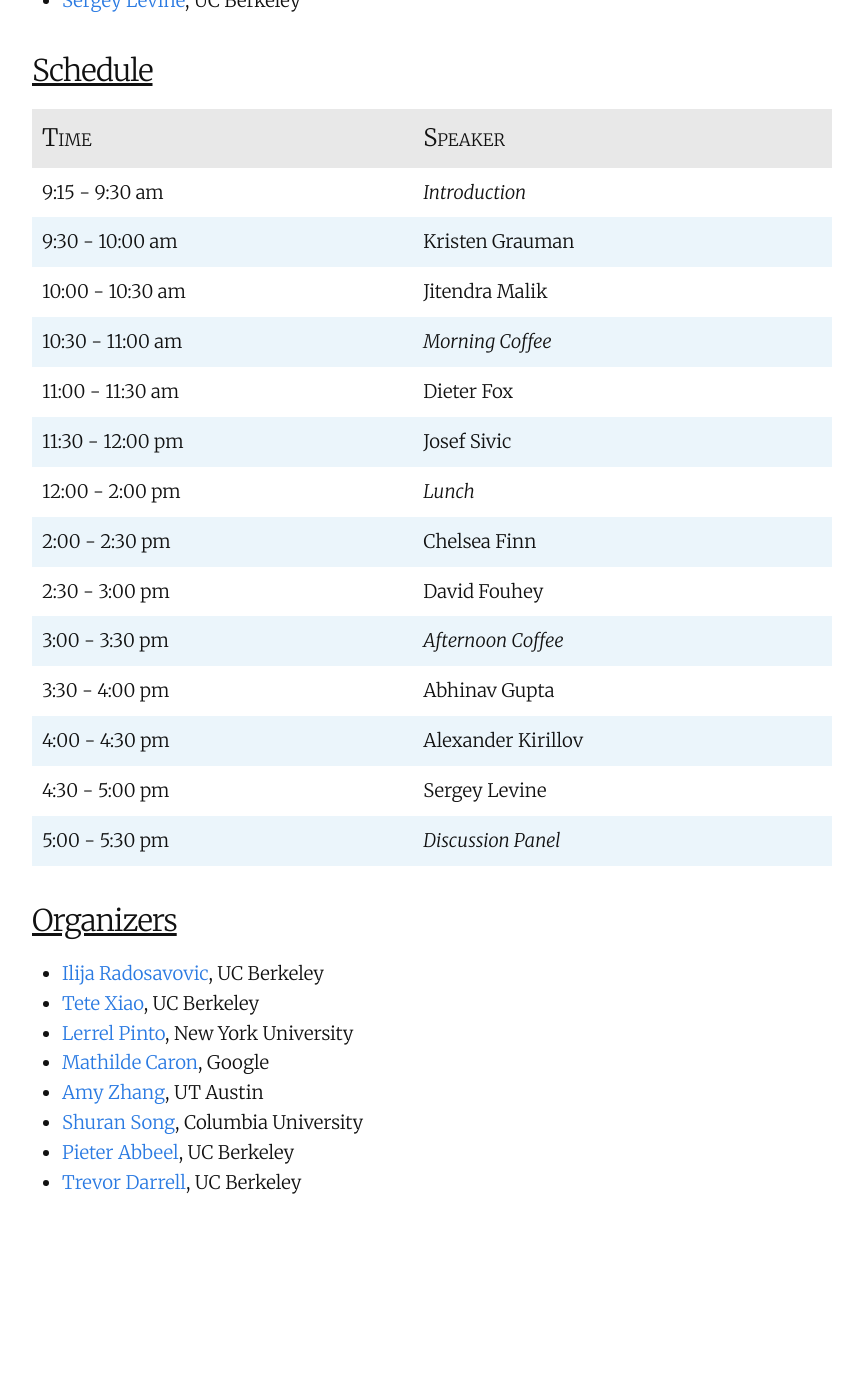
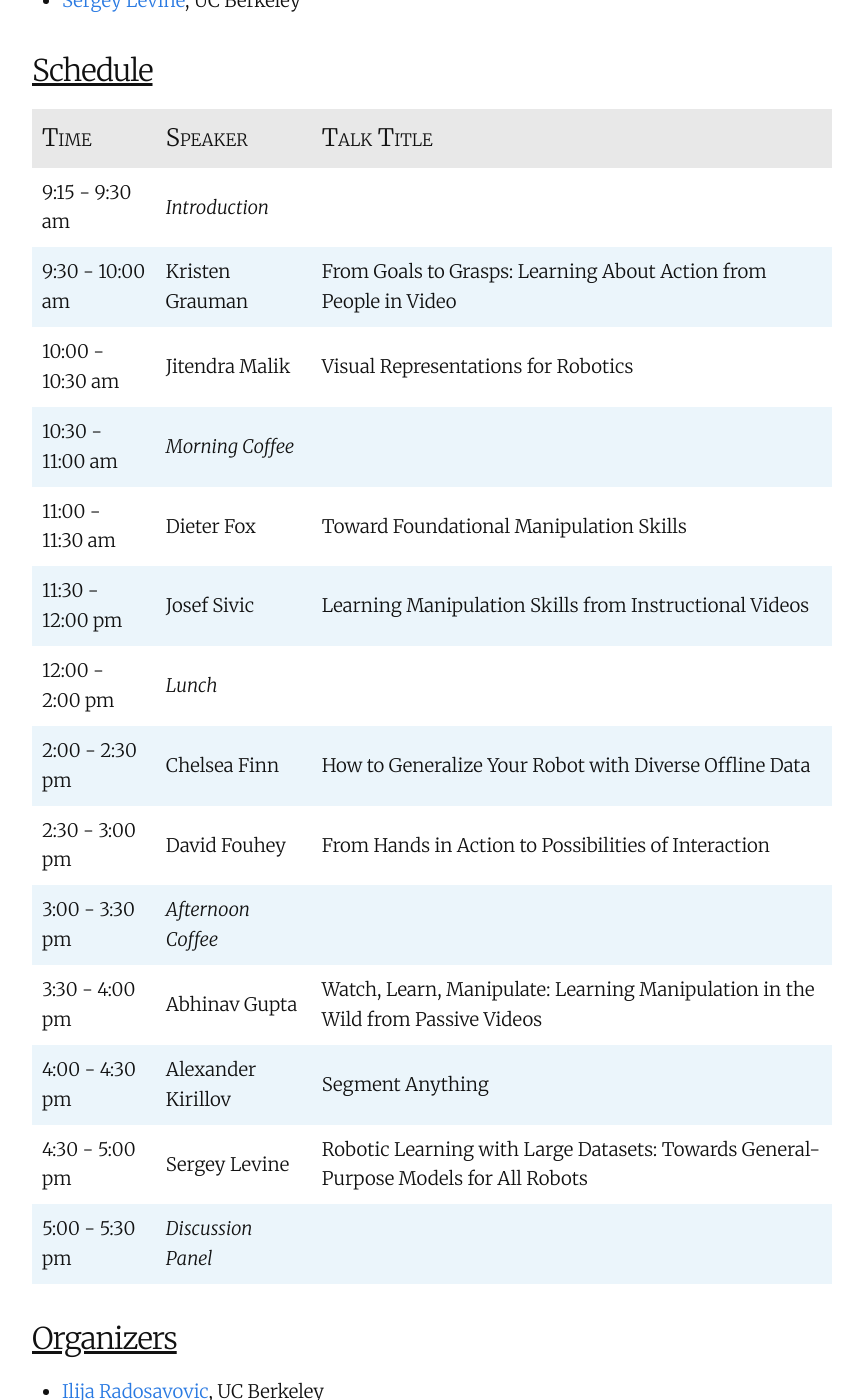
Before and after one commit to vispr-workshop/vispr-workshop.github.io, a Jekyll site: the page built from index.md, in a window 1280 px wide and 1400 px high, scrolled down 1109 px. Shown: the whole window, without its empty margins (208-1071 px from the left). Built offline with Jekyll 4.4.1, drawn with Linux system fonts in a browser that asks for light colours; our own code applies the rules of GitHub Pages for plain Markdown files; before the commit the page ends 2382 px from its top, so only the background shows below that.

Commit message:
Update index.md

```diff
--- a/index.md
+++ b/index.md
@@ -32,22 +32,22 @@ We are excited to have a lineup of speakers from computer vision, machine learni
 
 ## Schedule
 
-| Time  | Speaker  |
-|-|-|
-| 9:15 - 9:30 am | *Introduction* |
-| 9:30 - 10:00 am | Kristen Grauman |
-| 10:00 - 10:30 am | Jitendra Malik |
-| 10:30 - 11:00 am | *Morning Coffee* |
-| 11:00 - 11:30 am | Dieter Fox |
-| 11:30 - 12:00 pm | Josef Sivic |
-| 12:00 - 2:00 pm | *Lunch*
-| 2:00 - 2:30 pm | Chelsea Finn |
-| 2:30 - 3:00 pm | David Fouhey |
-| 3:00 - 3:30 pm | *Afternoon Coffee* |
-| 3:30 - 4:00 pm | Abhinav Gupta |
-| 4:00 - 4:30 pm | Alexander Kirillov |
-| 4:30 - 5:00 pm | Sergey Levine |
-| 5:00 - 5:30 pm | *Discussion Panel* |
+| Time  | Speaker  | Talk Title |
+|-|-|-|
+| 9:15 - 9:30 am | *Introduction* | |
+| 9:30 - 10:00 am | Kristen Grauman | From Goals to Grasps: Learning About Action from People in Video |
+| 10:00 - 10:30 am | Jitendra Malik | Visual Representations for Robotics |
+| 10:30 - 11:00 am | *Morning Coffee* | |
+| 11:00 - 11:30 am | Dieter Fox | Toward Foundational Manipulation Skills |
+| 11:30 - 12:00 pm | Josef Sivic | Learning Manipulation Skills from Instructional Videos |
+| 12:00 - 2:00 pm | *Lunch* | |
+| 2:00 - 2:30 pm | Chelsea Finn | How to Generalize Your Robot with Diverse Offline Data |
+| 2:30 - 3:00 pm | David Fouhey | From Hands in Action to Possibilities of Interaction |
+| 3:00 - 3:30 pm | *Afternoon Coffee* | |
+| 3:30 - 4:00 pm | Abhinav Gupta | Watch, Learn, Manipulate: Learning Manipulation in the Wild from Passive Videos |
+| 4:00 - 4:30 pm | Alexander Kirillov | Segment Anything |
+| 4:30 - 5:00 pm | Sergey Levine | Robotic Learning with Large Datasets: Towards General-Purpose Models for All Robots |
+| 5:00 - 5:30 pm | *Discussion Panel* | |
 
 ## Organizers
 
```
